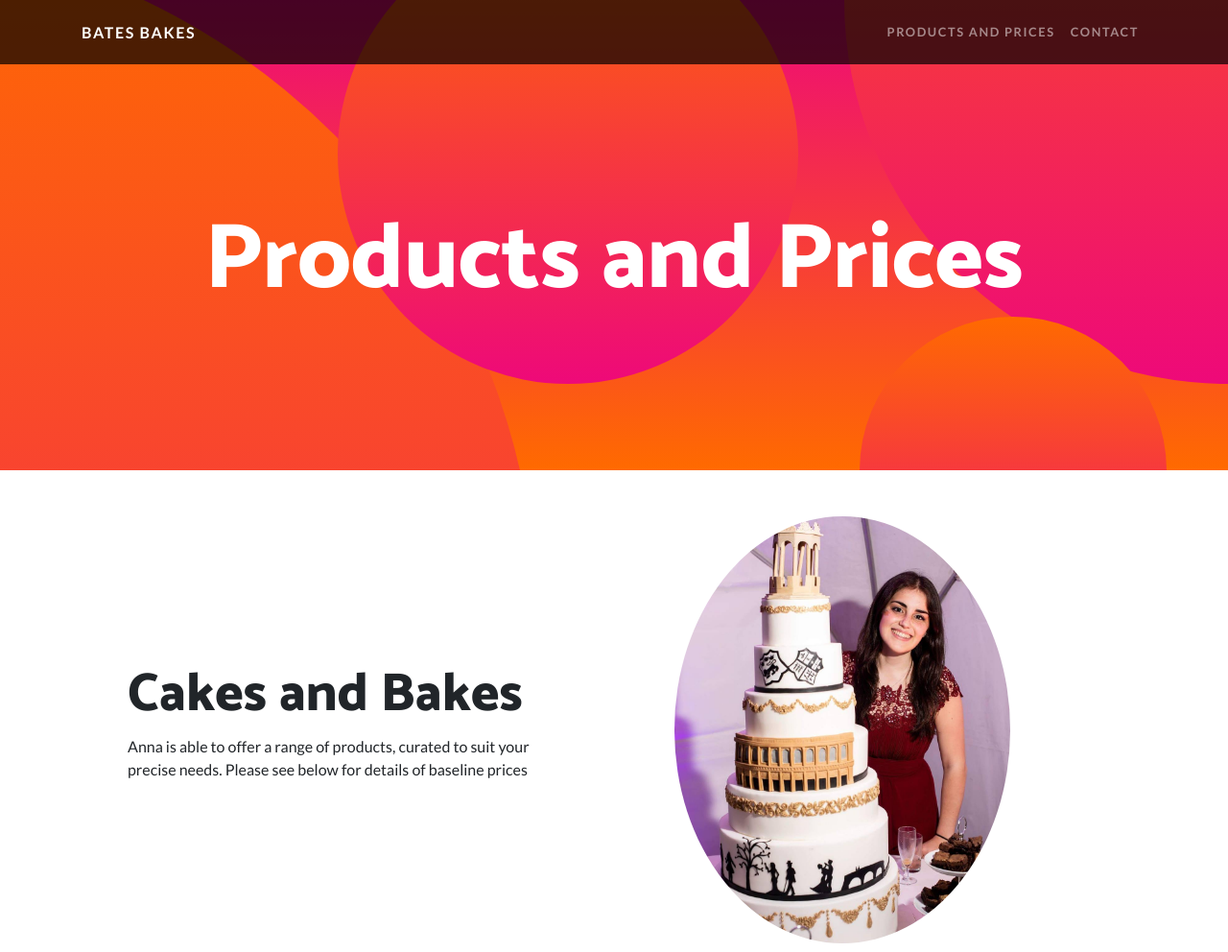
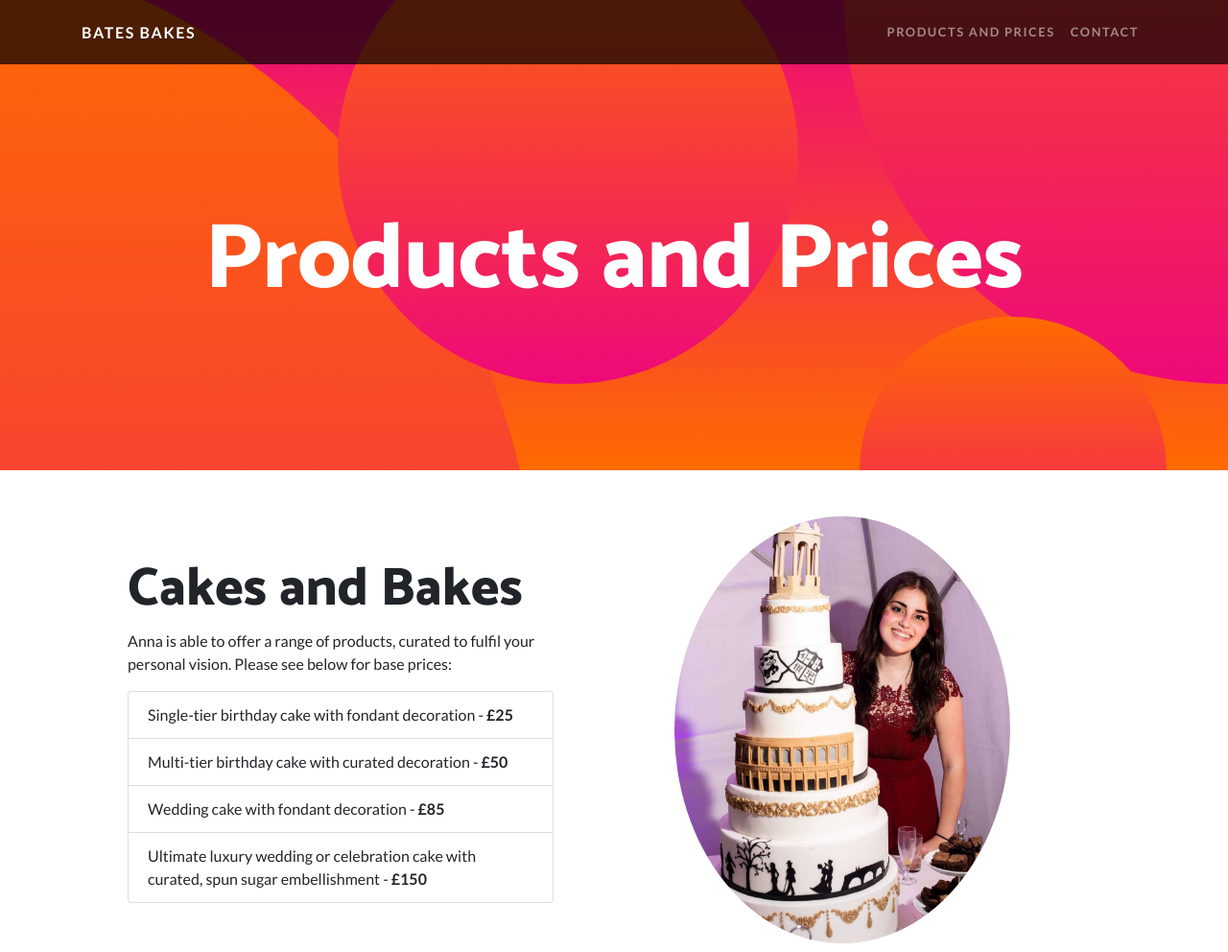
Before and after one commit to meganrl/group_project_cfg, a website: page products.html in a window 1280 px wide. Shown: the top 992 px of the page at 96% size. Drawn offline with Linux system fonts and the light colour scheme.

Commit message:
updating prices

```diff
--- a/products.html
+++ b/products.html
@@ -67,12 +67,20 @@
         <div class="col-lg-6 order-lg-1">
           <div class="p-5">
             <h2 class="display-4">Cakes and Bakes</h2>
-            <p>Anna is able to offer a range of products, curated to suit your precise needs. Please see below for details of baseline prices</p>
+            <p>Anna is able to offer a range of products, curated to fulfil your personal vision. Please see below for base prices:</p>
+            <ul class="list-group">
+              <li class="list-group-item">Single-tier birthday cake with fondant decoration - <b>£25</b> </li>
+              <li class="list-group-item">Multi-tier birthday cake with curated decoration - <b>£50</b> </li>
+              <li class="list-group-item">Wedding cake with fondant decoration - <b>£85</b> </li>
+              <li class="list-group-item">Ultimate luxury wedding or celebration cake with curated, spun sugar embellishment - <b>£150</b></li>
+            </ul>
           </div>
         </div>
       </div>
     </div>
   </section>
+
+
 
 
   <!-- Footer -->
```
